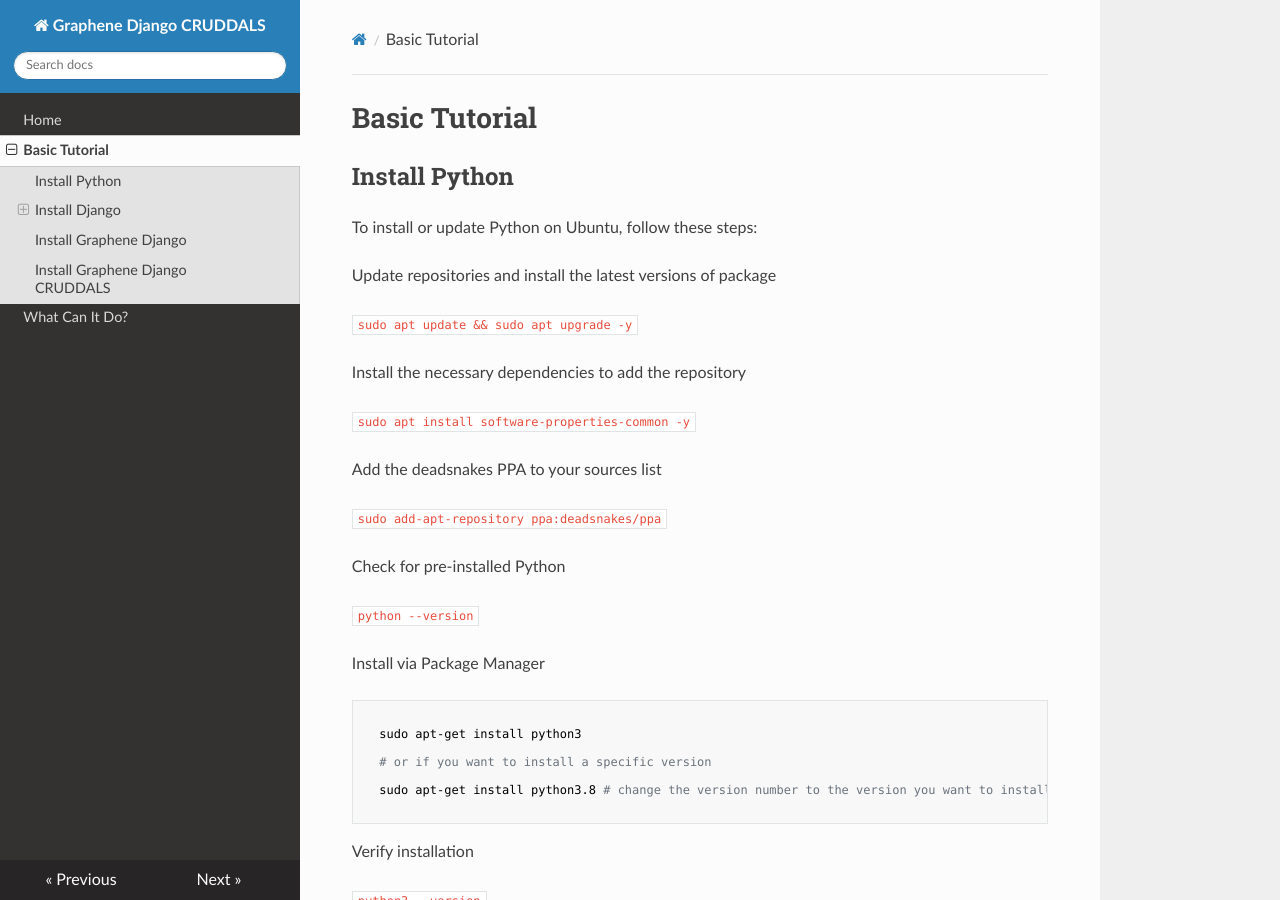
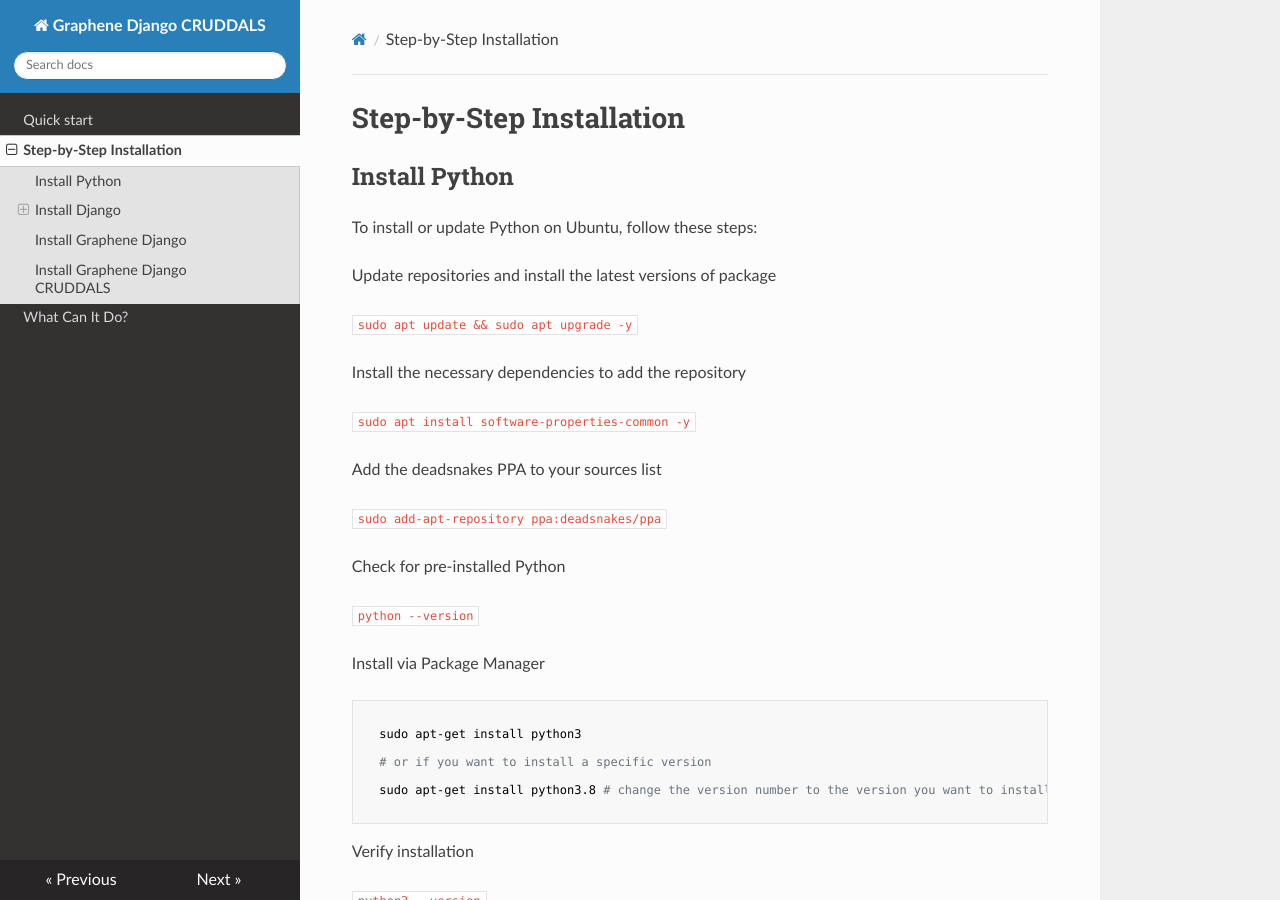
Before and after one commit to juanjcardona13/graphene_django_cruddals, an MkDocs documentation site: the page built from docs/docs/step-by-step-installation.md, in a window 1280 px wide and 900 px high. Built offline with MkDocs 1.6.1, drawn with Linux system fonts in a browser that asks for light colours; nearby versions of some CDN libraries.

Commit message:
Update names in files for docs

```diff
--- a/docs/docs/basic-tutorial.md
+++ b/docs/docs/step-by-step-installation.md
@@ -1,4 +1,4 @@
-# Basic Tutorial
+# Step-by-Step Installation
 
 ## Install Python
 
--- a/docs/mkdocs.yml
+++ b/docs/mkdocs.yml
@@ -7,6 +7,6 @@
   - mkdocstrings
 
 nav:
-  - Home: index.md
-  - Basic Tutorial: basic-tutorial.md
+  - Quick start: index.md
+  - Step-by-Step Installation: step-by-step-installation.md
   - What Can It Do?: what-can-do.md
```
